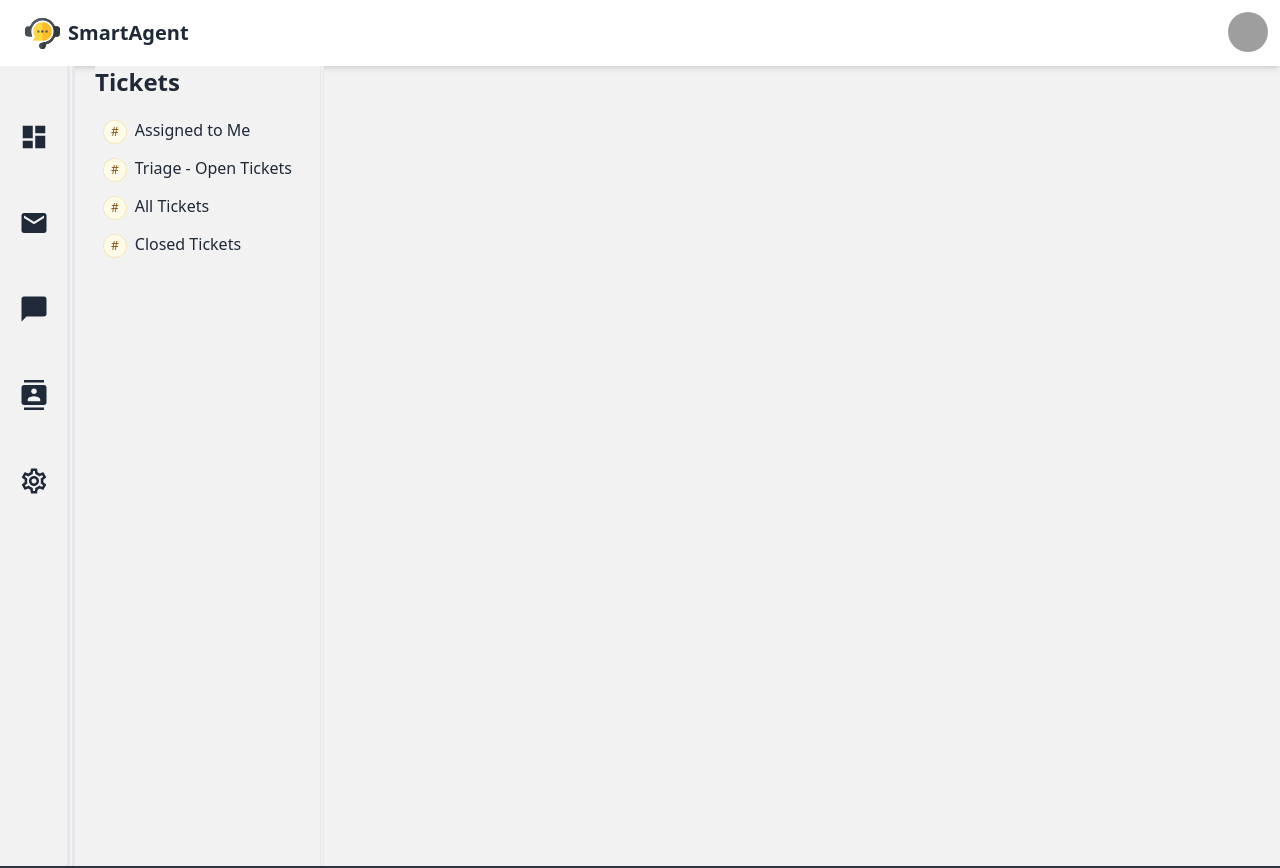
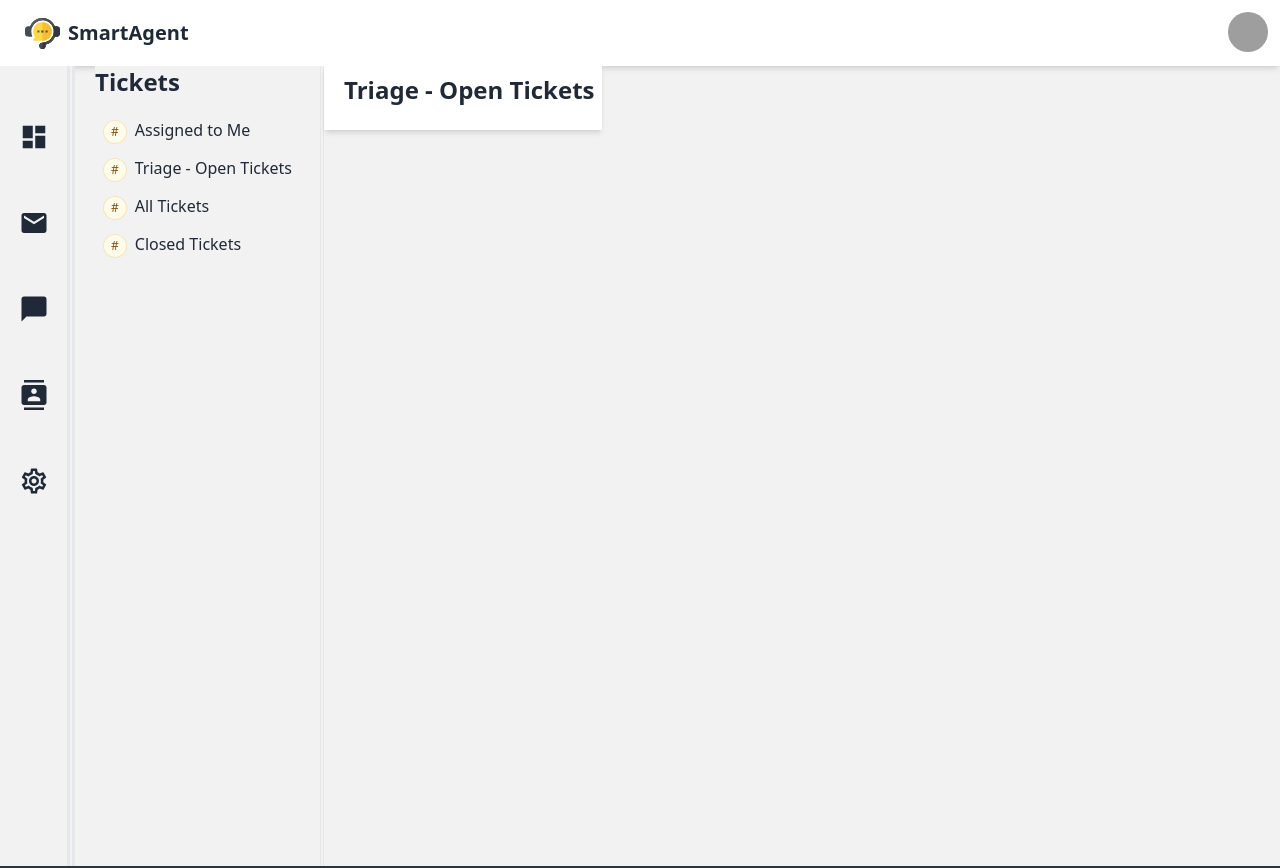
Before and after one commit to svaronc/SmartAgent-React, a React (Vite) app in the folder frontend/: page /main in a window 1280 px wide. Shown: the top 868 px of the page. Built offline with nearby package versions, Linux system fonts and the light colour scheme; sample sign-in values are in the browser's storage; grey boxes are pictures that could not be loaded.

Commit message:
Add TicketManagerNav

```diff
--- a/frontend/src/components/TicketManager/TicketManager.jsx
+++ b/frontend/src/components/TicketManager/TicketManager.jsx
@@ -1,9 +1,9 @@
-
+import TicketManagerNav from "../TicketManagerNav/TicketManagerNav"
 
 function TicketManager() {
   return (
     <section>
-
+      <TicketManagerNav />
     </section>
   )
 }
--- /dev/null
+++ b/frontend/src/components/TicketManagerNav/TicketManagerNav.jsx
@@ -0,0 +1,20 @@
+
+
+function TicketManagerNav() {
+
+  return (
+    <nav>
+      <section className="navbar bg-base-100 shadow-md pl-5">
+        <h1 className="text-2xl font-bold mb-4">Triage - Open Tickets</h1>
+        {/* <div className="flex-1">
+          <a className="btn btn-ghost text-xl">
+            <img src="/SmartAgent-icon.svg" alt="SmartAgent icon" width="35" />SmartAgent
+          </a>
+        </div> */}
+
+      </section>
+    </nav>
+  )
+}
+
+export default TicketManagerNav;
```
